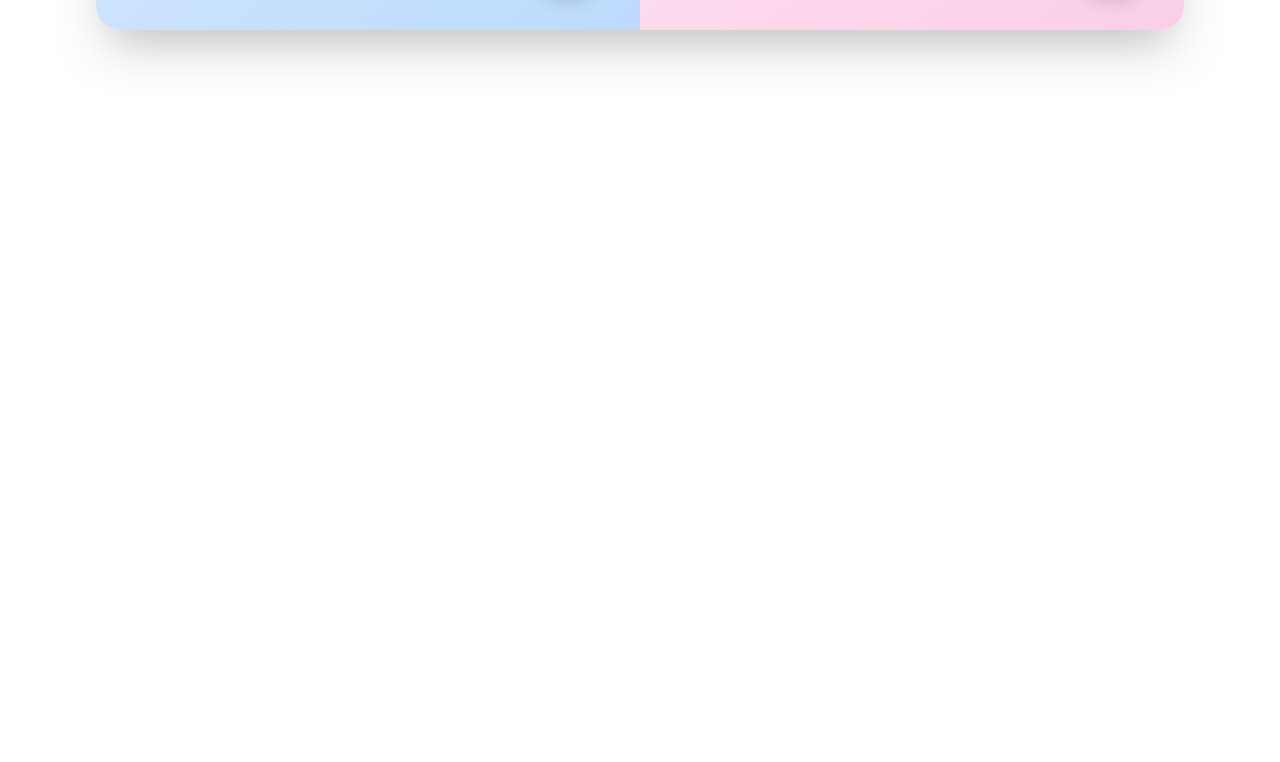
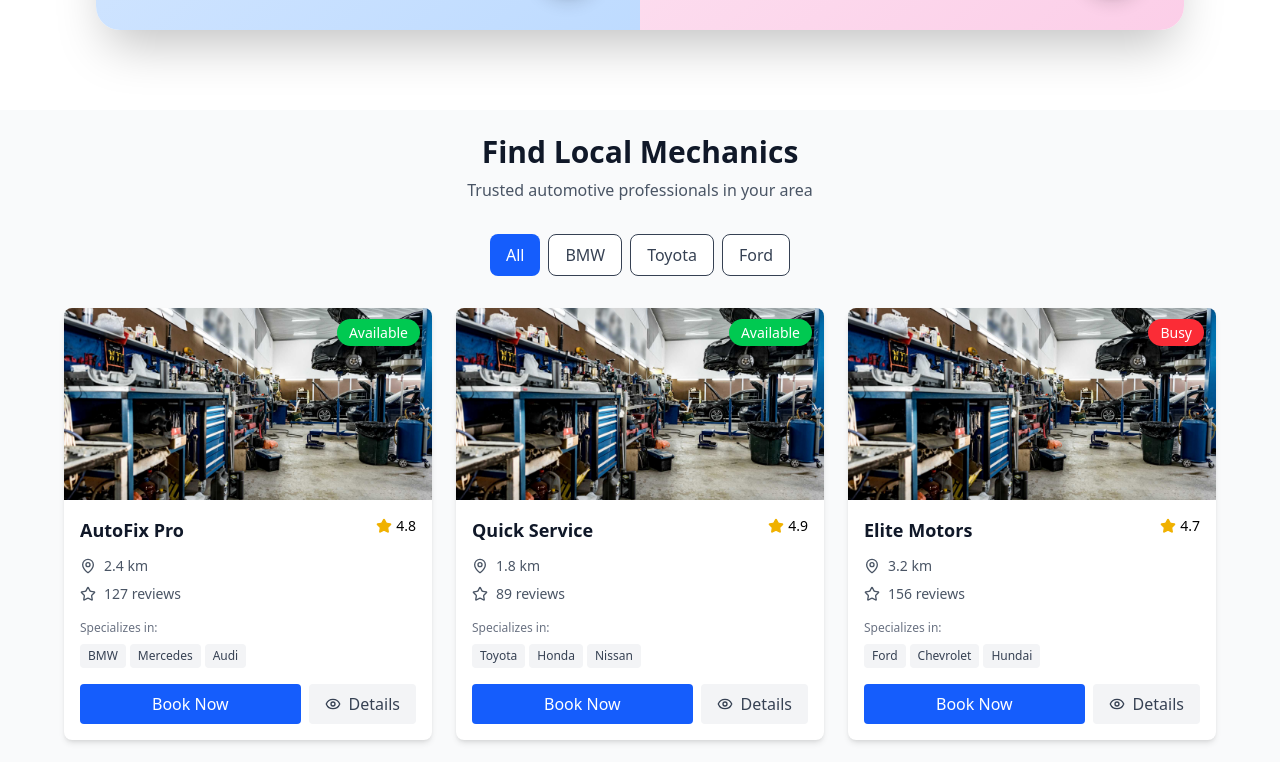
Before and after one commit to pedropkmmt/Mechanic-Finder, a React (Vite) app in the folder mechanic-finder/: page / in a window 1280 px wide. Shown: the part 1762-2524 px from the top of the page. Before the commit the page ends 1872 px from the top, so only its background shows below. Built offline with nearby package versions, Linux system fonts and the light colour scheme.

Commit message:
searched mechanics component

```diff
--- /dev/null
+++ b/mechanic-finder/src/components/SearchedMechanics.jsx
@@ -0,0 +1,175 @@
+import React, { useState } from 'react';
+import { Star, MapPin, Eye } from 'lucide-react';
+
+const SimpleMechanicSearch = () => {
+  const [activeFilter, setActiveFilter] = useState('All');
+
+  const filters = ['All', 'BMW', 'Toyota', 'Ford'];
+
+  const mechanics = [
+    {
+      id: 1,
+      name: 'AutoFix Pro',
+      rating: 4.8,
+      reviews: 127,
+      distance: '2.4 km',
+      specialties: ['BMW', 'Mercedes', 'Audi'],
+      available: true,
+      image: 'shop.jpg'
+    },
+    {
+      id: 2,
+      name: 'Quick Service',
+      rating: 4.9,
+      reviews: 89,
+      distance: '1.8 km',
+      specialties: ['Toyota', 'Honda', 'Nissan'],
+      available: true,
+      image: 'shop.jpg'
+    },
+    {
+      id: 3,
+      name: 'Elite Motors',
+      rating: 4.7,
+      reviews: 156,
+      distance: '3.2 km',
+      specialties: ['Ford', 'Chevrolet', 'Hundai'],
+      available: false,
+      image: 'shop.jpg'
+    },
+    {
+      id: 4,
+      name: 'Precision Auto',
+      rating: 4.6,
+      reviews: 94,
+      distance: '4.1 km',
+      specialties: ['Toyota', 'Volkswagen', 'Audi'],
+      available: true,
+      image: 'shop.jpg'
+    }
+  ];
+
+  const filteredMechanics = activeFilter === 'All'
+    ? mechanics
+    : mechanics.filter(mechanic =>
+        mechanic.specialties.some(specialty =>
+          specialty.toLowerCase().includes(activeFilter.toLowerCase())
+        )
+      );
+
+  return (
+    <div className="min-h-screen bg-gray-50 p-6">
+      <div className="max-w-6xl mx-auto">
+
+        {/* Header */}
+        <div className="text-center mb-8">
+          <h1 className="text-3xl font-bold text-gray-900 mb-2">
+            Find Local Mechanics
+          </h1>
+          <p className="text-gray-600">
+            Trusted automotive professionals in your area
+          </p>
+        </div>
+
+        {/* Filters */}
+        <div className="flex justify-center gap-2 mb-8">
+          {filters.map((filter) => (
+            <button
+              key={filter}
+              onClick={() => setActiveFilter(filter)}
+              className={`px-4 py-2 rounded-lg font-medium transition-colors ${
+                activeFilter === filter
+                  ? 'bg-blue-600 text-white'
+                  : 'bg-white text-gray-700 border hover:bg-gray-50'
+              }`}
+            >
+              {filter}
+            </button>
+          ))}
+        </div>
+
+        {/* Mechanics Grid */}
+        <div className="grid grid-cols-1 md:grid-cols-2 lg:grid-cols-3 gap-6">
+          {filteredMechanics.map((mechanic) => (
+            <div key={mechanic.id} className="bg-white rounded-lg shadow-md hover:shadow-lg transition-shadow overflow-hidden">
+
+              {/* Image */}
+              <div className="relative h-48">
+                <img
+                  src={mechanic.image}
+                  alt={mechanic.name}
+                  className="w-full h-full object-cover"
+                />
+                <div className="absolute top-3 right-3">
+                  <span className={`px-3 py-1 rounded-full text-sm font-medium ${
+                    mechanic.available
+                      ? 'bg-green-500 text-white'
+                      : 'bg-red-500 text-white'
+                  }`}>
+                    {mechanic.available ? 'Available' : 'Busy'}
+                  </span>
+                </div>
+              </div>
+
+              {/* Content */}
+              <div className="p-4">
+                <div className="flex items-start justify-between mb-3">
+                  <h3 className="text-lg font-semibold text-gray-900">
+                    {mechanic.name}
+                  </h3>
+                  <div className="flex items-center gap-1">
+                    <Star className="w-4 h-4 text-yellow-500 fill-current" />
+                    <span className="text-sm font-medium">{mechanic.rating}</span>
+                  </div>
+                </div>
+
+                <div className="space-y-2 mb-4">
+                  <div className="flex items-center gap-2 text-gray-600 text-sm">
+                    <MapPin className="w-4 h-4" />
+                    <span>{mechanic.distance}</span>
+                  </div>
+                  <div className="flex items-center gap-2 text-gray-600 text-sm">
+                    <Star className="w-4 h-4" />
+                    <span>{mechanic.reviews} reviews</span>
+                  </div>
+                </div>
+
+                {/* Specialties */}
+                <div className="mb-4">
+                  <p className="text-xs text-gray-500 mb-2">Specializes in:</p>
+                  <div className="flex flex-wrap gap-1">
+                    {mechanic.specialties.map((specialty, i) => (
+                      <span key={i} className="bg-gray-100 text-gray-700 text-xs px-2 py-1 rounded">
+                        {specialty}
+                      </span>
+                    ))}
+                  </div>
+                </div>
+
+                {/* Buttons */}
+                <div className="flex gap-2">
+                  <button className="flex-1 bg-blue-600 hover:bg-blue-700 text-white font-medium py-2 px-4 rounded transition-colors">
+                    Book Now
+                  </button>
+                  <button className="flex items-center gap-2 bg-gray-100 hover:bg-gray-200 px-4 py-2 rounded transition-colors">
+                    <Eye className="w-4 h-4 text-gray-700" />
+                    <span className="text-gray-700 font-medium">Details</span>
+                  </button>
+                </div>
+              </div>
+            </div>
+          ))}
+        </div>
+
+        {/* No results message */}
+        {filteredMechanics.length === 0 && (
+          <div className="text-center py-12">
+            <p className="text-gray-500">No mechanics found for the selected filter.</p>
+          </div>
+        )}
+      </div>
+    </div>
+  );
+};
+
+export default SimpleMechanicSearch;
--- a/mechanic-finder/src/pages/Landing Page.jsx
+++ b/mechanic-finder/src/pages/Landing Page.jsx
@@ -2,6 +2,7 @@ import MechanicTypes from "../components/MechanicTypes";
 import NavBar from "../components/Navbar";
 import Filterbar from "../features/FilterBar";
 import MechanicServiceCards from "../components/MechanicServiceCard";
+import MechanicSearchInterface from "../components/SearchedMechanics";
 
 const FindMechanicPage = () => {
   return (
@@ -28,6 +29,9 @@ const FindMechanicPage = () => {
        < MechanicTypes />
         {/* Looking for a Mechanic Card */}
         <MechanicServiceCards/>
+
+        {/* Searched Mechanics */}
+        <MechanicSearchInterface/>
     </div>
   );
 };
```
Also changed, not shown: mechanic-finder/public/shop.jpg (added).
